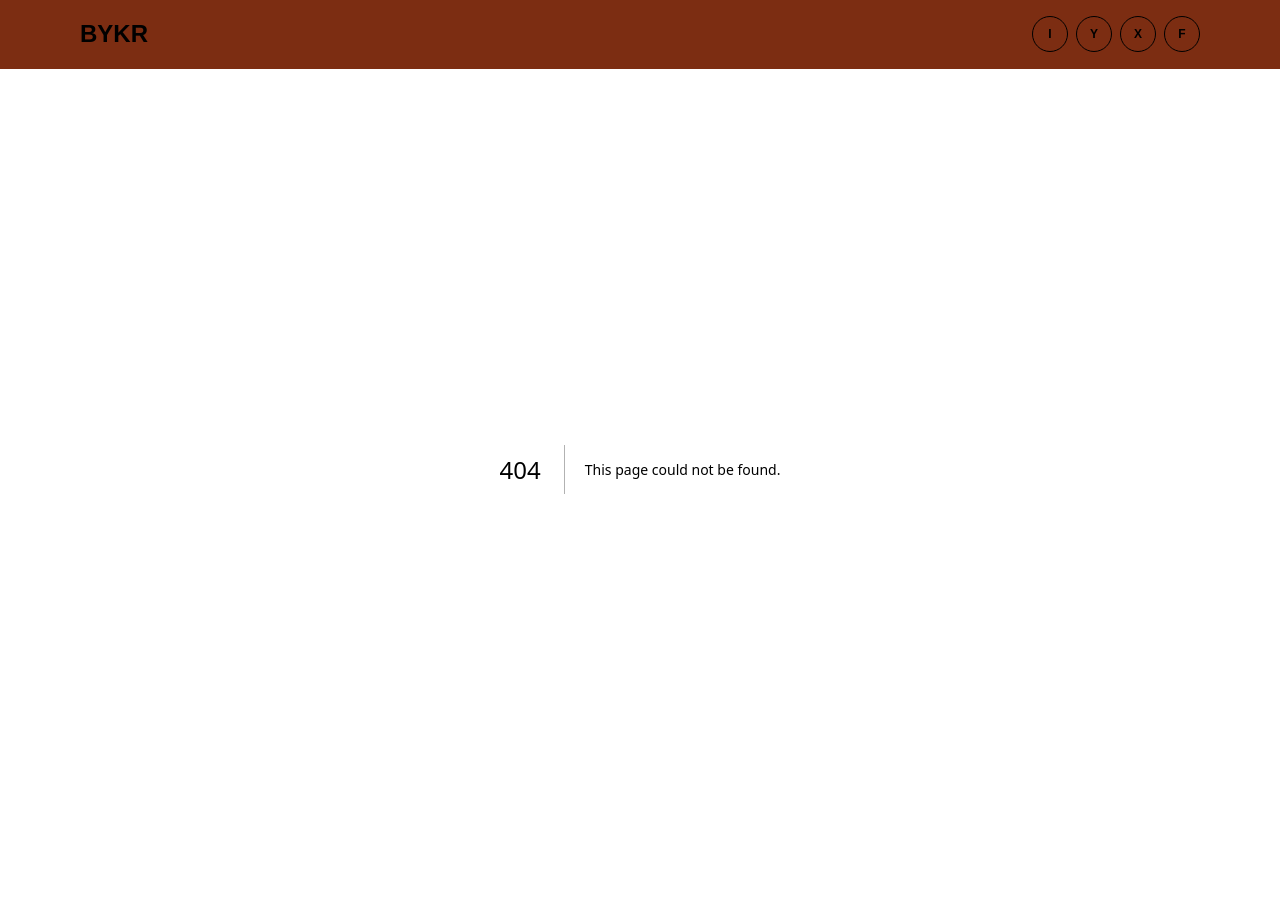
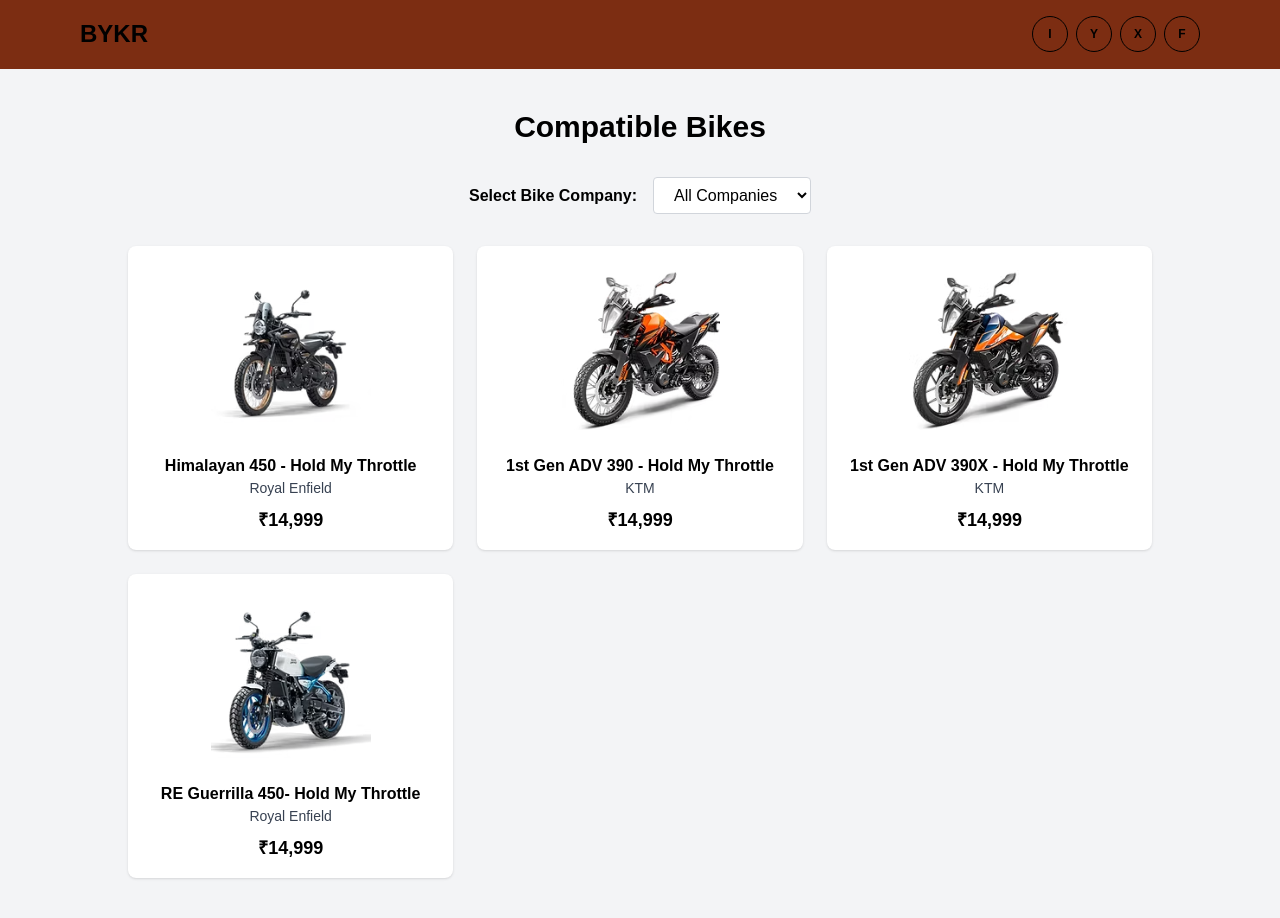
Before and after one commit to vinayvmathad/bykr_co, a Next.js app: page /bikes in a window 1280 px wide. Before the commit this address had no page. Before the commit the page ends 869 px from the top, so only its background shows below. Built offline with nearby package versions, Linux system fonts and the light colour scheme.

Commit message:
new page added

```diff
--- /dev/null
+++ b/app/bikes/page.jsx
@@ -0,0 +1,43 @@
+'use client'
+import { useState } from 'react'
+import bikes from '../../data/bikes.json'
+
+export default function BikesPage() {
+  const companies = Array.from(new Set(bikes.map(b => b.company)))
+  const [selectedCompany, setSelectedCompany] = useState('')
+
+  const filteredBikes = selectedCompany ? bikes.filter(b => b.company === selectedCompany) : bikes
+
+  return (
+    <div className="min-h-screen bg-gray-100 py-10">
+      <div className="max-w-5xl mx-auto">
+        <h1 className="text-3xl font-bold mb-8 text-center">Compatible Bikes</h1>
+        <div className="flex flex-col md:flex-row items-center gap-4 mb-8 justify-center">
+          <label className="font-semibold">Select Bike Company:</label>
+          <select
+            value={selectedCompany}
+            onChange={e => setSelectedCompany(e.target.value)}
+            className="px-4 py-2 rounded border border-gray-300 bg-white text-black"
+          >
+            <option value="">All Companies</option>
+            {companies.map(c => (
+              <option key={c} value={c}>{c}</option>
+            ))}
+          </select>
+        </div>
+        <div className="grid grid-cols-1 sm:grid-cols-2 md:grid-cols-3 gap-6">
+          {filteredBikes.map(bike => (
+            <div key={bike.id} className="bg-white p-4 rounded-lg shadow flex flex-col items-center">
+              <div className="w-full h-44 bg-white flex items-center justify-center rounded mb-3">
+                <img src={bike.image} alt={bike.name} className="max-h-full max-w-full object-contain p-2" />
+              </div>
+              <h3 className="mt-1 font-semibold text-center">{bike.name}</h3>
+              <p className="text-sm text-gray-700 text-center mb-2">{bike.company}</p>
+              <div className="mt-auto text-lg font-bold">₹14,999</div>
+            </div>
+          ))}
+        </div>
+      </div>
+    </div>
+  )
+}
--- a/components/HeroVideo.jsx
+++ b/components/HeroVideo.jsx
@@ -1,8 +1,11 @@
+
 'use client'
 import React from 'react'
+import ProductInfo from './ProductInfo'
 
 export default function HeroVideo(){
   return (
+    <>
       <section className="relative h-[72vh] w-full overflow-hidden">
         <img
           className="absolute inset-0 w-full h-full object-cover"
@@ -13,11 +16,13 @@
           <div className="max-w-4xl mx-auto p-8 text-center">
             <h1 className="text-4xl md:text-6xl font-bold">Experience BYKR</h1>
             <p className="mt-4 text-lg text-gray-300">Smart device. Fits many bikes.</p>
-          <div className="mt-6">
-            <a href="#products" className="px-6 py-3 bg-white text-black rounded-full">See compatible bikes</a>
-          </div>
           </div>
         </div>
       </section>
+      <ProductInfo />
+      <div className="flex justify-center py-8">
+        <a href="/bikes" className="px-6 py-3 bg-white text-black rounded-full font-semibold shadow">See compatible bikes</a>
+      </div>
+    </>
   )
 }
--- /dev/null
+++ b/components/ProductInfo.jsx
@@ -0,0 +1,22 @@
+'use client'
+import Image from 'next/image'
+
+export default function ProductInfo() {
+  return (
+    <section className="bg-black text-white py-12 flex flex-col md:flex-row items-center justify-center gap-8">
+      <div className="max-w-xl text-center md:text-left">
+        <h2 className="text-2xl md:text-4xl font-semibold mb-6">
+          <span className="text-orange-500 font-bold italic">Hold My Throttle</span> brings<br/>
+          Effortless Plug & Play <span className="text-orange-500 font-bold italic">Electronic Cruise Control</span><br/>
+          for your Motorcycle,<br/>
+          redefining the way you ride<br/>
+          with unmatched Comfort,<br/>
+          Precision and Functionality.
+        </h2>
+      </div>
+      <div className="flex justify-center items-center">
+        <Image src="/product.png" alt="BYKR Co. Product" width={300} height={300} className="rounded-lg bg-white" />
+      </div>
+    </section>
+  )
+}
--- a/data/bikes.json
+++ b/data/bikes.json
@@ -15,12 +15,12 @@
     "id": 3,
     "company": "KTM",
     "name": "1st Gen ADV 390X - Hold My Throttle",
-    "image": "public/images/ea3263_cb42b04de9e14cccbe2e2efe8718a181~mv2.avif"
+    "image": "/images/ea3263_cb42b04de9e14cccbe2e2efe8718a181~mv2.avif"
   },
   {
     "id": 4,
     "company": "Royal Enfield",
     "name": "RE Guerrilla 450- Hold My Throttle",
-    "image": "public/images/ea3263_b43e09c031c647adaaf1d2def4b8d7bb~mv2.avif"
+    "image": "/images/ea3263_b43e09c031c647adaaf1d2def4b8d7bb~mv2.avif"
   }
 ]
```
Lines whose indentation alone changed are shown as unchanged.
